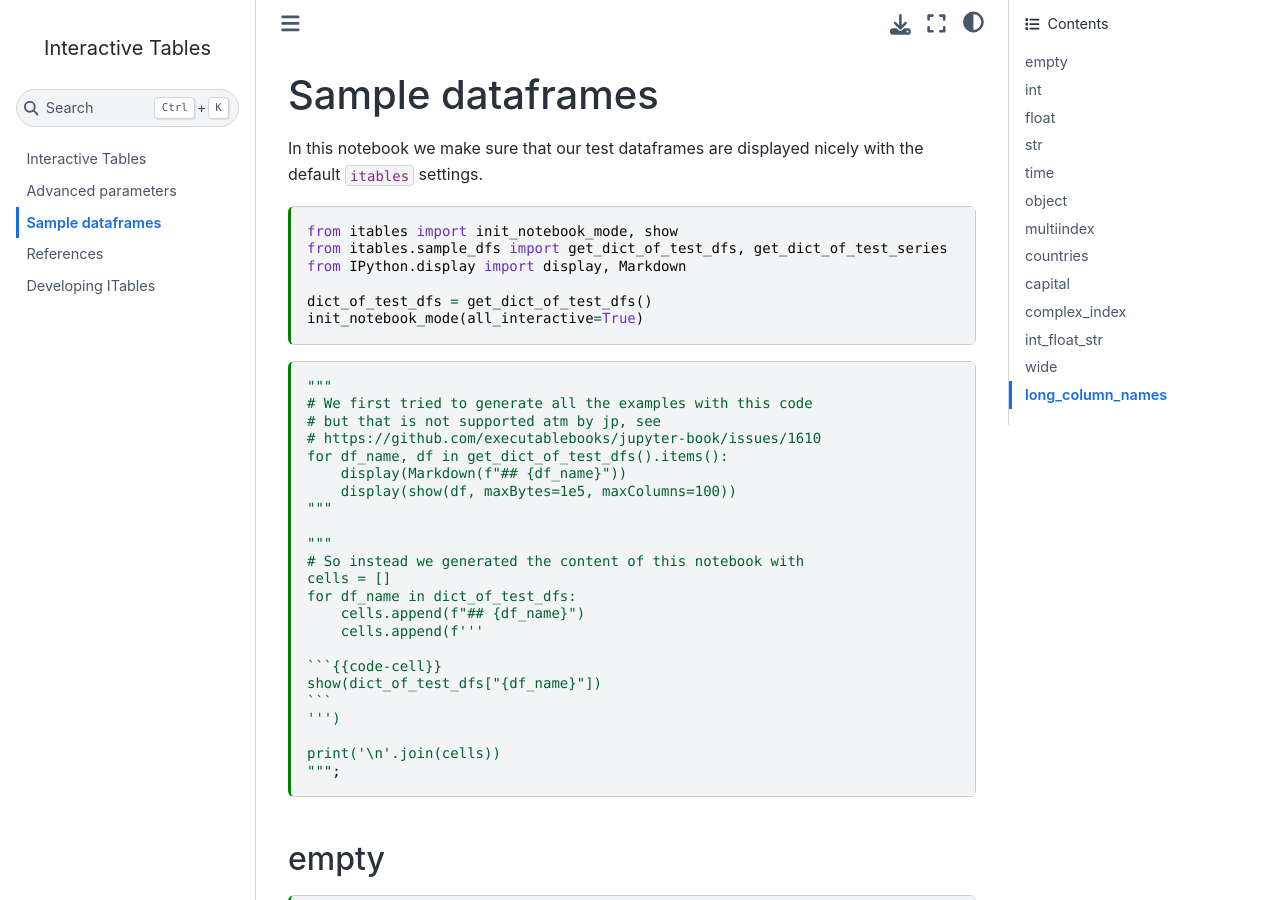
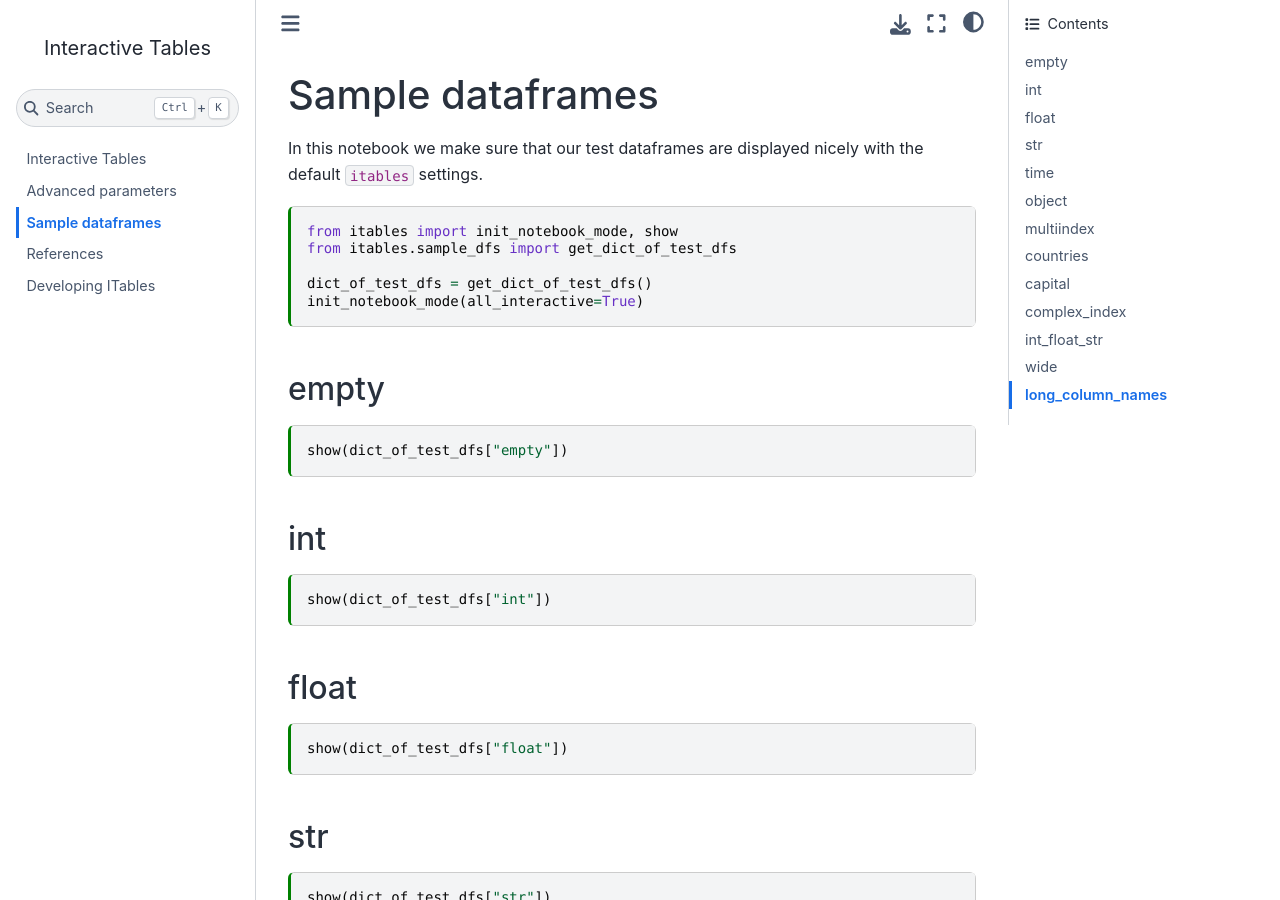
Before and after one commit to mwouts/itables, a Jupyter Book: the page built from docs/sample_dataframes.md, in a window 1280 px wide and 900 px high. Built offline with Jupyter Book 1.0.4 settings and Sphinx 7.4.7 and the Sphinx Book theme 1.1.4, drawn with Linux system fonts in a browser that asks for light colours.

Commit message:
Simplify notebook

`````diff
--- a/docs/sample_dataframes.md
+++ b/docs/sample_dataframes.md
@@ -18,38 +18,11 @@ In this notebook we make sure that our test dataframes are displayed nicely with
 
 ```{code-cell} ipython3
 from itables import init_notebook_mode, show
-from itables.sample_dfs import get_dict_of_test_dfs, get_dict_of_test_series
-from IPython.display import display, Markdown
+from itables.sample_dfs import get_dict_of_test_dfs
 
 dict_of_test_dfs = get_dict_of_test_dfs()
 init_notebook_mode(all_interactive=True)
 ```
-
-````{code-cell} ipython3
-"""
-# We first tried to generate all the examples with this code
-# but that is not supported atm by jp, see
-# https://github.com/executablebooks/jupyter-book/issues/1610
-for df_name, df in get_dict_of_test_dfs().items():
-    display(Markdown(f"## {df_name}"))
-    display(show(df, maxBytes=1e5, maxColumns=100))
-"""
-
-"""
-# So instead we generated the content of this notebook with
-cells = []
-for df_name in dict_of_test_dfs:
-    cells.append(f"## {df_name}")
-    cells.append(f'''
-
-```{{code-cell}}
-show(dict_of_test_dfs["{df_name}"])
-```
-''')
-
-print('\n'.join(cells))
-""";
-````
 
 ## empty
 
`````
